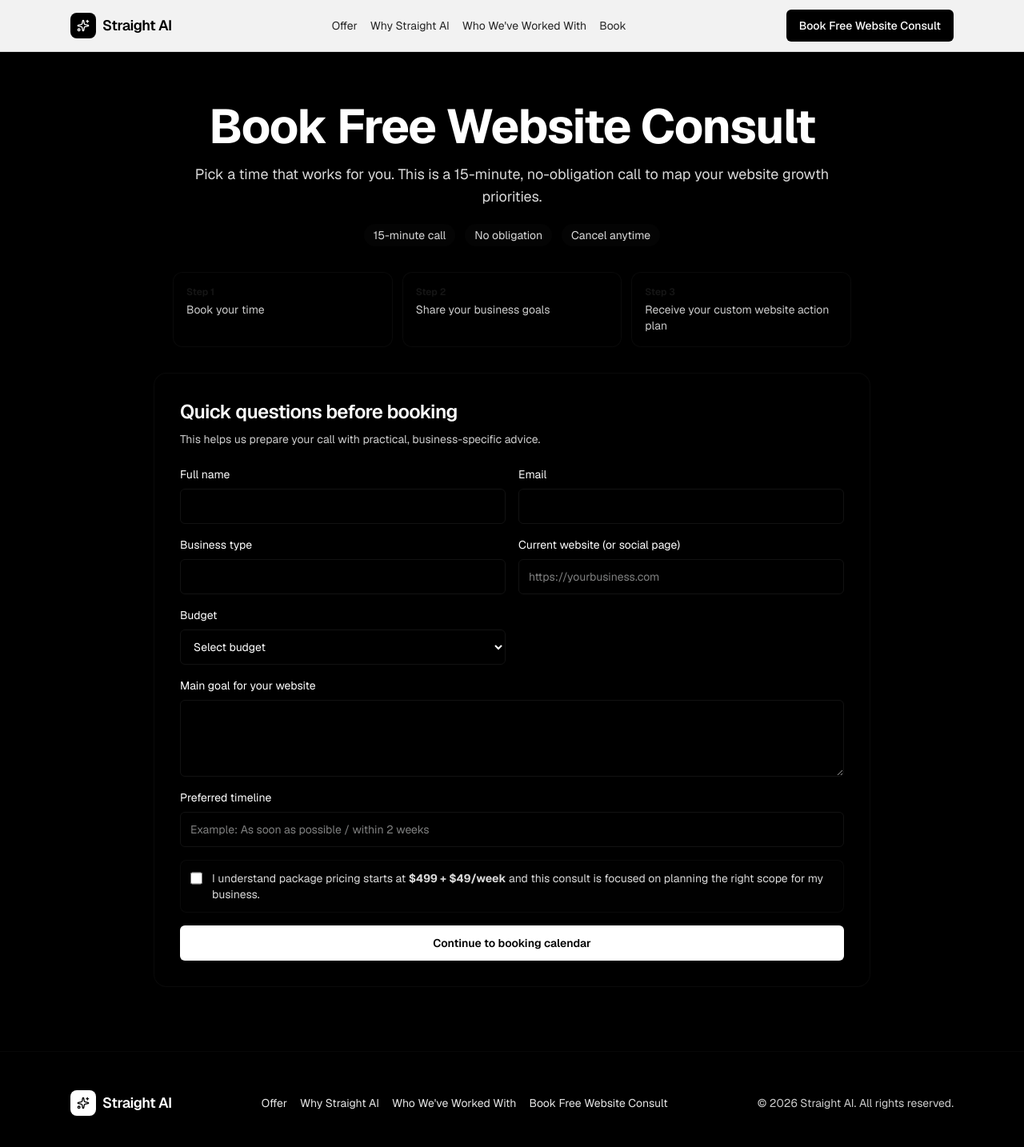
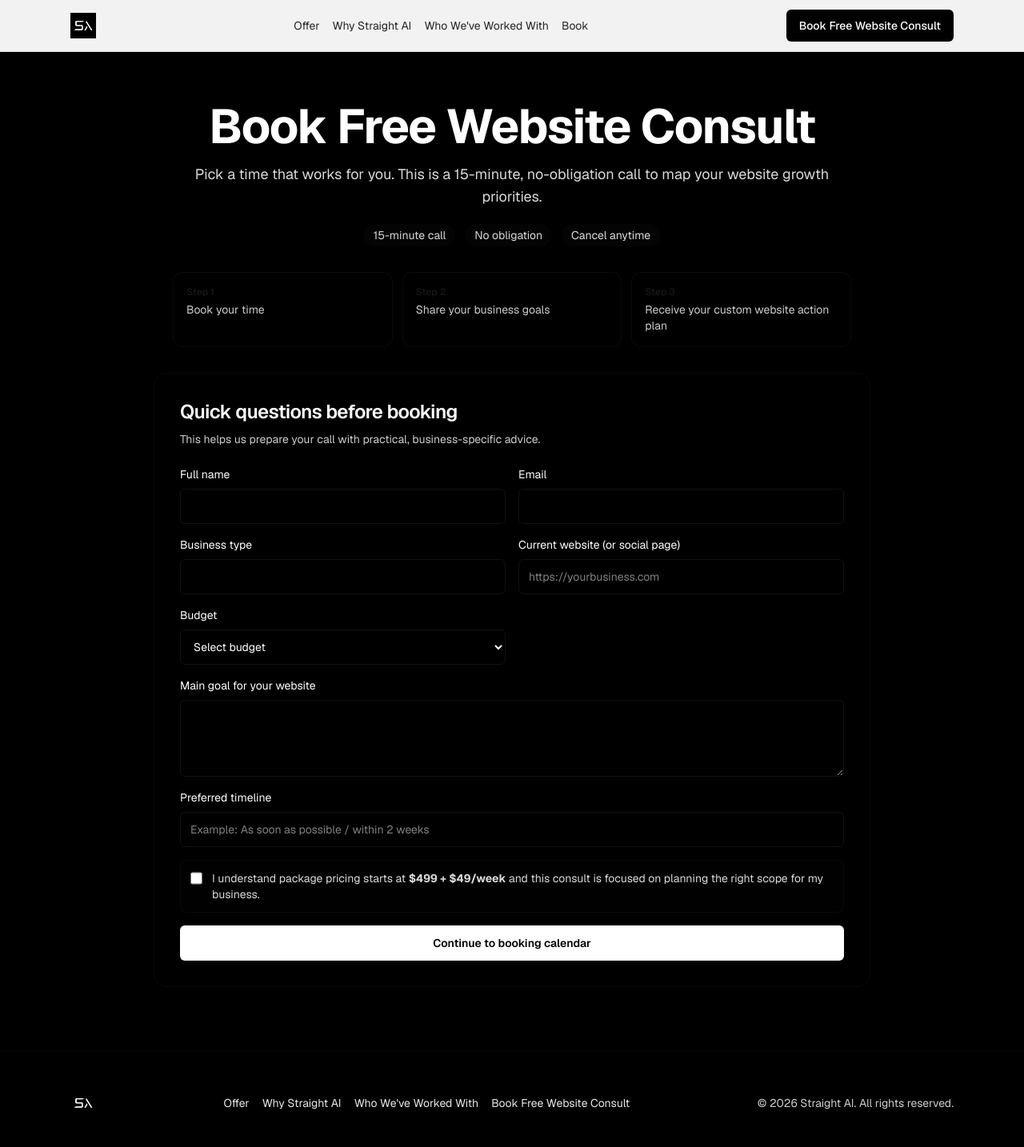
Before and after one commit to Beadoughs/straight-ai, a Next.js app: page /booking in a window 1280 px wide. Shown: the top 1434 px of the page at 80% size. Built offline with nearby package versions, Linux system fonts and the light colour scheme; no server answers.

Commit message:
Replace site brand marks with uploaded SA logo
This swaps the navbar/footer brand iconography to the provided logo asset and updates organization metadata to reference the same production logo file.

Co-authored-by: Cursor <cursoragent@cursor.com>

```diff
--- a/app/page.tsx
+++ b/app/page.tsx
@@ -15,7 +15,7 @@ const organizationSchema = {
   "@type": "Organization",
   name: "Straight AI",
   url: "https://straight-ai.com",
-  logo: "https://straight-ai.com/icon.svg",
+  logo: "https://straight-ai.com/sa-logo.png",
   description:
     "Straight AI helps business owners launch and manage AI-optimized websites built for visibility and conversion.",
 };
--- a/components/footer.tsx
+++ b/components/footer.tsx
@@ -1,20 +1,21 @@
 "use client";
 
-import { Sparkles } from "lucide-react";
+import Image from "next/image";
 
 export function Footer() {
   return (
     <footer className="border-t border-border/40 py-12">
       <div className="mx-auto max-w-6xl px-6">
         <div className="flex flex-col items-center justify-between gap-6 md:flex-row">
-          <div className="flex items-center gap-2">
-            <div className="flex h-8 w-8 items-center justify-center rounded-lg bg-primary">
-              <Sparkles className="h-4 w-4 text-primary-foreground" />
-            </div>
-            <span className="text-lg font-semibold tracking-tight">
-              Straight AI
-            </span>
-          </div>
+          <a href="/" aria-label="Go to homepage">
+            <Image
+              src="/sa-logo.png"
+              alt="Straight AI"
+              width={120}
+              height={36}
+              className="h-8 w-auto object-contain"
+            />
+          </a>
           <nav className="flex flex-wrap items-center justify-center gap-4 text-sm text-white/90">
             <a href="#offer" className="hover:text-white">Offer</a>
             <a href="#why" className="hover:text-white">Why Straight AI</a>
--- a/components/navbar.tsx
+++ b/components/navbar.tsx
@@ -1,8 +1,8 @@
 "use client";
 
 import { motion } from "framer-motion";
+import Image from "next/image";
 import { Button } from "@/components/ui/button";
-import { Sparkles } from "lucide-react";
 import { trackEvent } from "@/lib/analytics";
 
 export function Navbar() {
@@ -15,12 +15,14 @@ export function Navbar() {
     >
       <div className="mx-auto flex h-16 max-w-6xl items-center justify-between gap-3 px-4 md:px-6">
         <a href="/" className="flex items-center gap-2" aria-label="Go to homepage">
-          <div className="flex h-8 w-8 items-center justify-center rounded-lg bg-black">
-            <Sparkles className="h-4 w-4 text-white" />
-          </div>
-          <span className="text-base font-semibold tracking-tight text-black md:text-lg">
-            Straight AI
-          </span>
+          <Image
+            src="/sa-logo.png"
+            alt="Straight AI"
+            width={110}
+            height={34}
+            className="h-8 w-auto object-contain"
+            priority
+          />
         </a>
         <nav className="hidden items-center gap-4 text-sm text-black/85 md:flex">
           <a href="#offer" className="hover:text-black">Offer</a>
```
Also changed, not shown: public/sa-logo.png (added).
